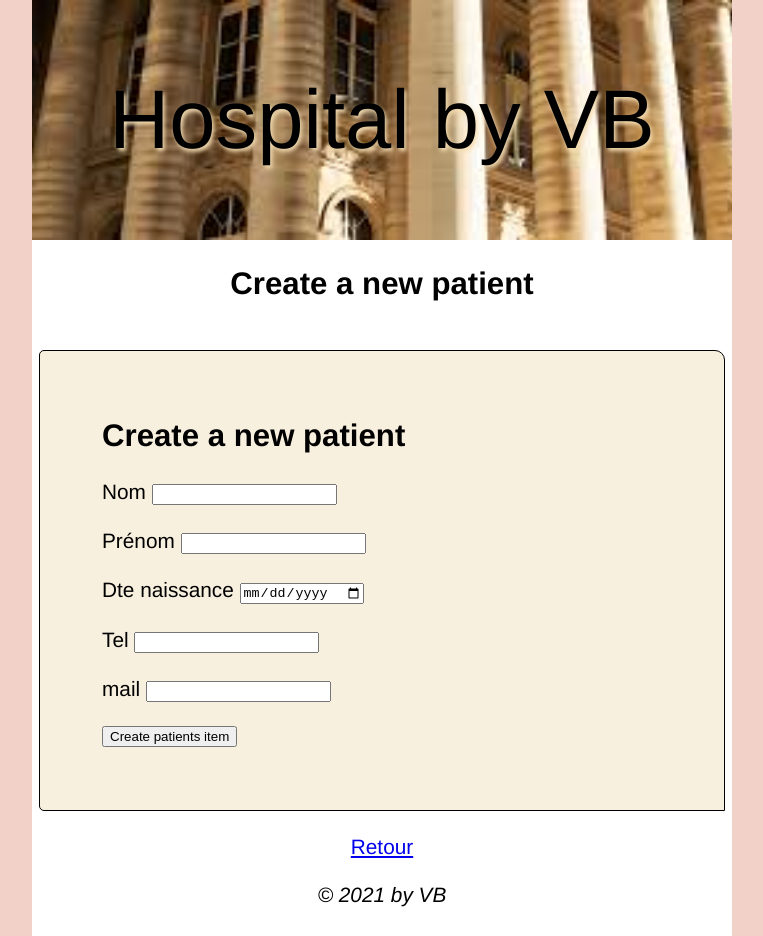
After one commit to VeroBrossard/CodeIgniter_Hospital, a CodeIgniter app: page /database/index.php/patients/create in a window 1280 px wide. The commit adds this page. Shown: the whole page, without its empty margins (258-1021 px from the left). Run offline with CodeIgniter, Linux system fonts and the light colour scheme.

Commit message:
insert et formulaire opérationnels

```diff
--- a/application/assets/css/style.css
+++ b/application/assets/css/style.css
@@ -23,9 +23,10 @@ body {
   padding-bottom: 30px;
 }
 
+
 header {
   padding : 0px;
-  background-image: url("../img/colyseum.jpg");
+  //background-image: url("../img/guirlande.jpg");
   background-color: white;
   /* background-repeat: no-repeat; */
   background-size: cover;
@@ -60,11 +61,23 @@ header {
  /* background-position-x: center;*/
   /* opacity: 0.7; */
 }
-#title1{
-  /* color: red; */
+
+#headerHosp {
+  background-image: url("../img/colyseum.jpg");
+}
+.header{
+  backdrop-filter: blur(2px);
+  text-align: center;
+  color:red;
+  height: 30vh;
+  padding-top: 8vh;
+}
+/* #title1{
   font-size: 1em;
   opacity: 1;
-}
+} */
+
+
 #titreExo, #footer{
 width: 70%;
 margin: auto;
@@ -90,10 +103,11 @@ h1 {
   font-size: 1.5em;
   text-align: center;
 }
-
+footer{
+  text-align: center;
+ }
 
 .box {
-
   position: relative;
   width: 150px;
   height: 45px;
@@ -137,7 +151,7 @@ h1 {
     body {
        font-size: 1.30em;
     }
-    #header{
+    header{
       font-size: 4em;
     }
     h1 {
@@ -152,7 +166,7 @@ h1 {
     width: auto;
     padding: 0 2em;
   }
-  #header{
+  header{
     font-size: 2.5em;
     height: 25vh;
   }
@@ -166,7 +180,7 @@ h1 {
   body {
     font-size: 1.15em;
   }
-  #header{
+  header{
     font-size:2.5em;
     height: 20vh;
   }
@@ -183,7 +197,7 @@ h1 {
     font-size: 1.15em;
     color:black;
   }
-  #header{
+  header{
     font-size: 3em;
     height: 10vh;
   }
--- a/application/config/routes.php
+++ b/application/config/routes.php
@@ -67,6 +67,9 @@ defined('BASEPATH') OR exit('No direct script access allowed');
 // $route['default_controller'] = 'pages/view';
 
 //4 formulaire
+$route['patients/create'] = 'patients/create';
+$route['patients/(:any)'] = 'patients/view_1Patient/$1';
+$route['patients'] = 'patients';
 $route['news/create'] = 'news/create';
 $route['news/(:any)'] = 'news/view_1News/$1';
 $route['news'] = 'news';
--- a/application/controllers/Patients.php
+++ b/application/controllers/Patients.php
@@ -8,6 +8,62 @@ class Patients extends CI_Controller {
         $this->load->helper('url_helper');
   }
 
+// method to view all news items
+public function index()
+{
+  {
+    $data['patients'] = $this->patients_model->get_patients();
+    $data['title'] = 'SHOW ALL PATIENTS';
+var_dump($data);
+    $this->load->view('templates/headerHosp', $data);
+    $this->load->view('patients/index', $data);
+    $this->load->view('templates/footer');
+}
+}
+// one for a specific news item
+public function view_1Patient($phone = NULL)
+{
+$data['patients_item'] = $this->patients_model->get_patients($phone);
+
+if (empty($data['patients_item']))
+{
+        show_404();
 }
 
-  // method to view all news items
+// $data['title'] = $data['patients_item']['title'] .'dans Patients.php by VB';
+$data['title'] = $data['patients_item']['phone'] .'dans Patients.php by VB';
+
+$this->load->view('templates/headerHosp', $data);
+$this->load->view('patients/view', $data);
+$this->load->view('templates/footer');
+}
+
+//vérifier si le formulaire a été soumis et si les données soumises ont passé les règles de validation.<?php
+public function create()
+{
+$this->load->helper('form');
+$this->load->library('form_validation');
+
+$data['title'] = 'Create a new patient';
+// 2eme terme pour msg d erreur
+$this->form_validation->set_rules('firstname', 'Prénom', 'required');
+$this->form_validation->set_rules('lastname', 'Nom', 'required');
+$this->form_validation->set_rules('phone', 'Tel', 'required');
+$this->form_validation->set_rules('mail', 'eMail', 'required');
+$this->form_validation->set_rules('birthdate', 'Date naissance', 'required');
+
+if ($this->form_validation->run() === FALSE)
+{
+$this->load->view('templates/headerHosp', $data);
+$this->load->view('patients/create');
+$this->load->view('templates/footer');
+
+}
+else
+{
+$this->patients_model->set_patient();
+$this->load->view('patients/success');
+
+}
+}
+}
--- /dev/null
+++ b/application/models/Patients_model.php
@@ -0,0 +1,68 @@
+<?php
+class Patients_model extends CI_Model {
+
+        public function __construct()
+        {
+                $this->load->database();
+        }
+//there are two methods to view all news items (if slug empty) and one for a specific news item (if slug NOT empty)
+        public function get_patients($phone = FALSE)
+{
+        if ($phone === FALSE)
+        {
+                $query = $this->db->get('patients');
+                return $query->result_array();
+        }
+
+        $query = $this->db->get_where('patients', array('phone' => $phone));
+        return $query->row_array();
+}
+//méthode qui écrit les données dans la base de données. Vous allez utiliser la classe Query Builder pour insérer les informations et utiliser la bibliothèque d'entrée pour obtenir les données publiées
+public function set_patient()
+{
+    $this->load->helper('url');
+
+    //Supprime la chaîne passée, en remplaçant tous les espaces par des tirets (-) et s'assure que tout est en minuscules.
+   // ex slug  // $phone = url_title($this->input->post('phone'), 'dash', TRUE);
+
+    $data = array(
+            //Cette méthode post() garanti que les données sont nettoyées, vous protégeant des attaques malveillantes des autres
+        'lastname' => $this->input->post('lastname'),
+        'firstname' => $this->input->post('firstname'),
+        'phone' => $this->input->post('phone'),
+        'birthdate' => $this->input->post('birthdate'),
+        'mail' => $this->input->post('mail'),
+    );
+
+    return $this->db->insert('patients', $data);
+}
+
+public function update_patient($id)
+{
+    $this->load->helper('url');
+
+    //Supprime la chaîne passée, en remplaçant tous les espaces par des tirets (-) et s'assure que tout est en minuscules.
+    // ex slug  $phone = url_title($this->input->post('phone'), 'dash', TRUE);
+
+    $data = array(
+            //Cette méthode post() garanti que les données sont nettoyées, vous protégeant des attaques malveillantes des autres
+        'lastname' => $this->input->post('lastname'),
+        'firstname' => $this->input->post('firstname'),
+        'phone' => $this->input->post('phone'),
+        'birthdate' => $this->input->post('birthdate'),
+        'mail' => $this->input->post('mail'),
+    );
+
+    // Produces:
+    //
+    //  UPDATE mytable
+    //  SET title = '{$title}', name = '{$name}', date = '{$date}'
+    //  WHERE id = $id
+    return $this->db->update('patients', $data, array('id' => $id));
+}
+
+
+
+
+
+}
--- /dev/null
+++ b/application/views/patients/create.php
@@ -0,0 +1,24 @@
+<h2><?php echo $title; ?></h2>
+
+<?php echo validation_errors(); ?>
+
+<?php echo form_open('patients/create'); ?>
+
+    <label for="lastname">Nom</label>
+    <input type="text" name="lastname" /><br /><br />
+
+    <label for="firstname">Prénom</label>
+    <input type="text" name="firstname" /><br /><br />
+
+    <label for="birthdate">Dte naissance</label>
+    <input type="date" name="birthdate" /><br /><br />
+
+    <label for="phone">Tel</label>
+    <input type="tel" name="phone" /><br /><br />
+
+    <label for="email">mail</label>
+    <input type="email" name="mail" /><br /><br />
+
+    <input type="submit" name="submit" value="Create patients item" /><br />
+
+</form>
--- a/application/views/templates/footer.php
+++ b/application/views/templates/footer.php
@@ -1,5 +1,9 @@
 
 </section><br>
+<footer>
+<!-- <a href="JavaScript:window.close()">Close</a> -->
+<a href="javascript:history.go(-1)">Retour</a> <br><br>
 <em>&copy; 2021 by VB</em>
+</footer>
         </body>
 </html>
--- a/application/views/templates/header.php
+++ b/application/views/templates/header.php
@@ -2,10 +2,10 @@
         <head>
         <link rel="stylesheet" href="<?php echo base_url("application/assets/css/style.css");?>">
 
-                <title>CodeIgniter Tutorial by VB</title>
+                <title>CodeIgniter VB2</title>
         </head>
         <body>
-        <header id="header"> CodeIgniter in header  by VB2</header>
+        <header ><span class="header">CodeIgniter VB2</span></header> <br>
 
 
                 <h1> H1<?php echo $title; ?></h1>
--- /dev/null
+++ b/application/views/templates/headerHosp.php
@@ -0,0 +1,17 @@
+<html>
+
+<head>
+        <link rel="stylesheet" href="<?php echo base_url("application/assets/css/style.css"); ?>">
+
+        <title>Hospital by VB</title>
+</head>
+
+<body>
+        <header id="headerHosp"> Hospital by VB
+
+        </header>
+        <span style="text-align : center;" ><h2><?php echo $title; ?></h2></span>
+        <section>
+                <!-- <br> Vers PAGE BDD... <br>
+        <!-- http://lamanu-formationcomplete/CodeIgniterHospital/news  -->
+                <!-- <p><a href="<?php echo site_url('patients'); ?>">vers Table  NEWS</a></p> -->
```
Also changed, not shown: application/views/patients/index.php (added, +29 -0 lines), application/views/patients/success.php (added, +9 -0 lines), application/views/patients/view.php (added, +7 -0 lines), application/assets/img/guirlande.jpg (added).
